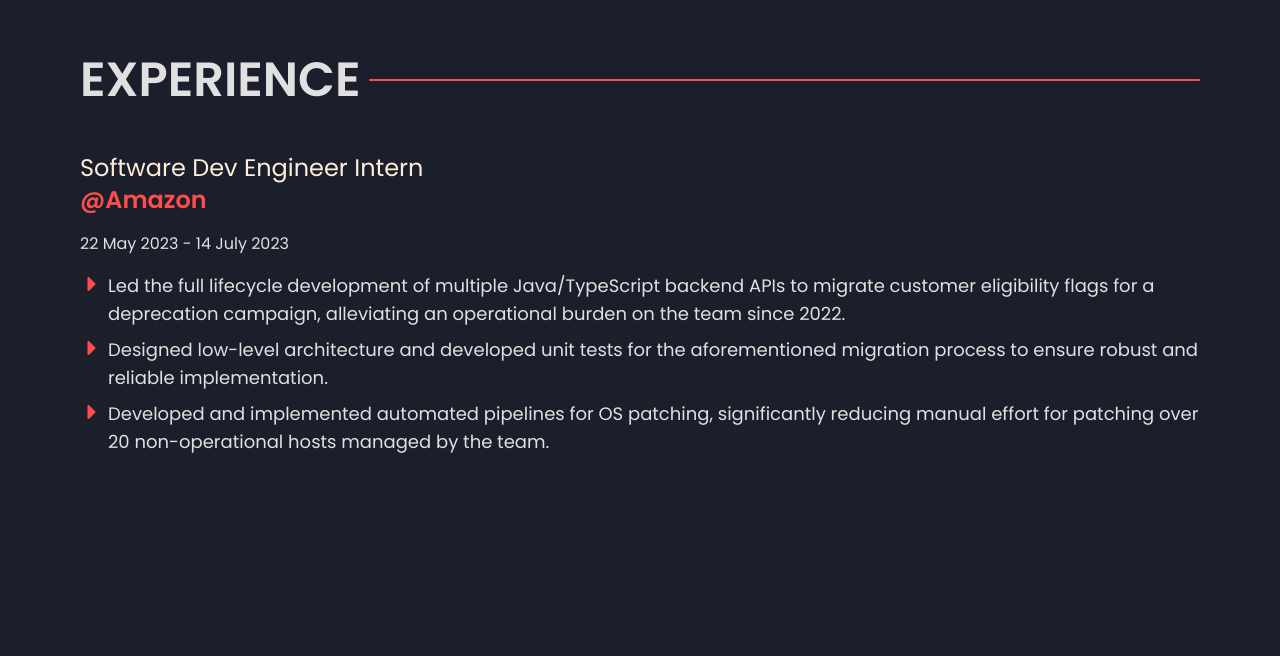
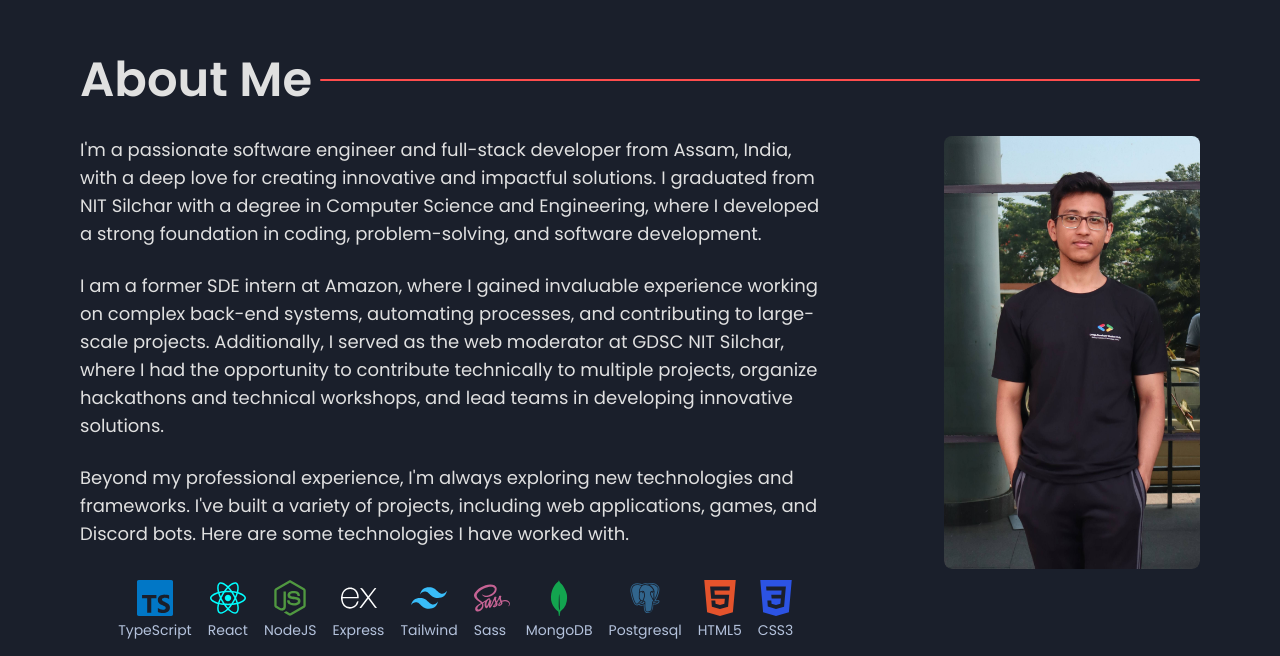
Before and after one commit to JOSU9435/portfolio, a React (Vite) app: page / in a window 1280 px wide. Shown: the part 824-1480 px from the top of the page. Built offline with nearby package versions, Linux system fonts and the light colour scheme; a web font is replaced by a local one.

Commit message:
add about section

```diff
--- /dev/null
+++ b/src/components/About.tsx
@@ -0,0 +1,122 @@
+import { useEffect, useState } from "react";
+import { useInView } from "react-intersection-observer";
+import { FaReact, FaNodeJs, FaSass } from "react-icons/fa";
+import { SiTypescript, SiExpress, SiHtml5, SiCss3, SiMongodb, SiTailwindcss } from "react-icons/si";
+import { BiLogoPostgresql } from "react-icons/bi";
+
+
+const About = () => {
+
+  const [reveal, setReveal] = useState(false)
+
+  const {ref, inView} = useInView({
+    threshold: 0.5,
+  })
+
+  useEffect(() => {
+    setReveal((prev) => prev || inView)
+  },[inView])
+
+  const skills = [
+    {
+      icon: SiTypescript,
+      color: '#0177C6',
+      name: 'TypeScript',
+    },
+    {
+      icon: FaReact,
+      color: '#01FEFF',
+      name: 'React',
+    },
+    {
+      icon: FaNodeJs,
+      color: '#509840',
+      name: 'NodeJS',
+    },
+    {
+      icon: SiExpress,
+      color: '#ffffff',
+      name: 'Express',
+    },
+    {
+      icon: SiTailwindcss,
+      color: '#39BDF9',
+      name: 'Tailwind',
+    },
+    {
+      icon: FaSass,
+      color: '#C66394',
+      name: 'Sass',
+    },
+    {
+      icon: SiMongodb,
+      color: '#13A44F',
+      name: 'MongoDB',
+    },
+    {
+      icon: BiLogoPostgresql,
+      color: '#31658D',
+      name: 'Postgresql',
+    },
+    {
+      icon: SiHtml5,
+      color: '#E4532C',
+      name: 'HTML5',
+    },
+    {
+      icon: SiCss3,
+      color: '#2C53E4',
+      name: 'CSS3',
+    },
+  ]
+
+  return (
+    <div
+      id="about"
+      className="min-h-[100vh] bg-bg-100 px-4 pt-20 md:max-w-6xl md:mx-auto"
+      ref={ref}
+    >
+      <div
+        className="flex"
+      >
+        <div className="text-text-200 text-3xl font-semibold relative overflow-hidden md:text-5xl">
+          <div className={`relative duration-300 ${reveal ? 'translate-y-0' : 'translate-y-full'}`}>About Me</div>
+        </div>
+        <div className={`flex-1 bg-accent-100 h-0.5 duration-300 origin-left rounded-full ml-2 my-auto ${inView ? 'scale-100' : 'scale-0'}`}></div>
+      </div>
+
+      <div className="flex flex-col md:flex-row md:justify-between">
+        <div className="md:max-w-3xl md:mr-28">
+          <div className={`text-sm leading-relaxed text-text-200 mt-4 md:text-lg md:mt-8 md:leading-7 duration-300 delay-200 ${reveal ? 'translate-y-0 opacity-100' : 'translate-y-8 opacity-0'}`}>
+            I'm a passionate software engineer and full-stack developer from Assam, India, with a deep love for creating innovative and impactful solutions. I graduated from NIT Silchar with a degree in Computer Science and Engineering, where I developed a strong foundation in coding, problem-solving, and software development.
+          </div>
+          <div className={`text-sm leading-relaxed text-text-200 my-2 md:text-lg md:my-6 md:leading-7 duration-300 delay-300 ${reveal ? 'translate-y-0 opacity-100' : 'translate-y-8 opacity-0'}`}>
+            I am a former SDE intern at Amazon, where I gained invaluable experience working on complex back-end systems, automating processes, and contributing to large-scale projects. Additionally, I served as the web moderator at GDSC NIT Silchar, where I had the opportunity to contribute technically to multiple projects, organize hackathons and technical workshops, and lead teams in developing innovative solutions.
+          </div>
+          <div className={`text-sm leading-relaxed text-text-200 my-2 md:text-lg md:my-6 md:leading-7 duration-300 delay-400 ${reveal ? 'translate-y-0 opacity-100' : 'translate-y-8 opacity-0'}`}>
+            Beyond my professional experience, I'm always exploring new technologies and frameworks. I've built a variety of projects, including web applications, games, and Discord bots. Here are some technologies I have worked with.
+          </div>
+
+          <div className="flex gap-4 justify-center flex-wrap my-6 md:my-8">
+            {skills.map((skill, idx) => (
+              <div
+                key={idx}
+                style={{transitionDelay: `${400+idx*60}ms`}}
+                className={`duration-300 ${reveal ? 'translate-x-0 opacity-100' : '-translate-x-8 opacity-0'}`}
+              >
+                <skill.icon className="text-3xl mx-auto md:text-4xl" style={{color: skill.color}}/>
+                <div className="text-primary-300 mt-1 text-xs md:text-sm">{skill.name}</div>
+              </div>
+            ))}
+          </div>
+        </div>
+
+        <div className={`overflow-hidden relative mx-auto max-w-64 max-h-64 rounded-lg mt-4 md:mt-8 md:m-0 md:max-h-fit duration-500 ease-in-out ${reveal ? 'opacity-100 translate-x-0' : 'opacity-0 translate-y-4'}`}>
+          <img className="-mt-16 rounded-lg" src="/netrakamal-barua.jpg" alt="" />
+        </div>
+      </div>
+    </div>
+  );
+}
+
+export default About;
--- a/src/components/Nav.tsx
+++ b/src/components/Nav.tsx
@@ -38,7 +38,7 @@ const Nav = () => {
     >
       <Links
         text={"About"}
-        href="#"
+        href="#about"
         containerStyle={`duration-500 delay-0 ${reveal && scrollUp ? 'translate-x-0 opacity-100': '-translate-x-4 opacity-0 md:-translate-x-8'}`}
       />
       <Links
--- a/src/pages/Home.tsx
+++ b/src/pages/Home.tsx
@@ -1,3 +1,4 @@
+import About from "../components/About";
 import Contact from "../components/Contact";
 import Experiences from "../components/Experiences";
 import Hero from "../components/Hero";
@@ -7,6 +8,7 @@ const Home = () => {
   return (
     <>
       <Hero/>
+      <About/>
       <Experiences/>
       <Projects/>
       <Contact/>
```
Also changed, not shown: public/netrakamal-barua.jpg (added), public/netrakamal-removebg.png (deleted).
